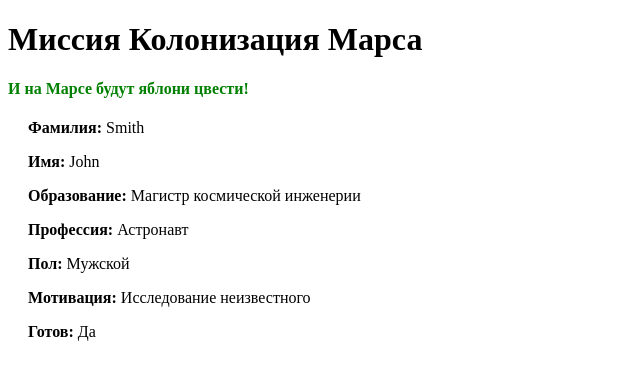
After one commit to Mishgite/Mars, a Flask app: page /answer in a window 1280 px wide. The commit adds this page. Shown: the top 380 px of the page, without its empty margins (0-640 px from the left). Run offline with Flask 3, Linux system fonts and the light colour scheme; some libraries are stand-ins or nearby versions.

Commit message:
Автоматический ответ

```diff
--- a/main.py
+++ b/main.py
@@ -477,5 +477,33 @@ def list_prof(list):
     return render_template('base.html', index='колонист', list=list, spisok=spisok)
 
 
+@app.route('/answer')
+def answer():
+    user_data = {
+        'surname': 'Smith',
+        'name': 'John',
+        'education': 'Магистр космической инженерии',
+        'profession': 'Астронавт',
+        'sex': 'Мужской',
+        'motivation': 'Исследование неизвестного',
+        'ready': 'Да'
+    }
+    return render_template('auto_answer.html', **user_data)
+
+
+@app.route('/auto_answer')
+def auto_answer():
+    user_data = {
+        'surname': 'Doe',
+        'name': 'Jane',
+        'education': ' Доктор философии в области астробиологии',
+        'profession': 'Астрофизик',
+        'sex': 'Женский',
+        'motivation': 'Освоение космоса и научные исследования',
+        'ready': 'Да'
+    }
+    return render_template('auto_answer.html', **user_data)
+
+
 if __name__ == '__main__':
     app.run(port=8080, host='127.0.0.1')
--- /dev/null
+++ b/static/css/styles.css
@@ -0,0 +1,6 @@
+h4{
+    color: #008000;
+}
+p{
+    padding-left: 20px;
+}
--- /dev/null
+++ b/templates/auto_answer.html
@@ -0,0 +1,12 @@
+{% extends "base.html" %}
+{% block content %}
+<div class="container">
+    <p><strong>Фамилия:</strong> {{ surname }}</p>
+    <p><strong>Имя:</strong> {{ name }}</p>
+    <p><strong>Образование:</strong> {{ education }}</p>
+    <p><strong>Профессия:</strong> {{ profession }}</p>
+    <p><strong>Пол:</strong> {{ sex }}</p>
+    <p><strong>Мотивация:</strong> {{ motivation }}</p>
+    <p><strong>Готов:</strong> {{ ready }}</p>
+</div>
+{% endblock %}
--- a/templates/base.html
+++ b/templates/base.html
@@ -3,12 +3,14 @@
 <head>
     <meta charset="utf-8">
     <meta name="viewport" content="width=device-width, initial-scale=1, shrink-to-fit=no">
-    <link rel="stylesheet" crossorigin="anonymous">
+    <link rel="stylesheet" type="text/css" href='/static/css/styles.css' />
     <title>{{ index }}</title>
 </head>
 <body>
     <h1>Миссия Колонизация Марса</h1>
     <h4>И на Марсе будут яблони цвести!</h4>
+    <main role="main" class="container">
+    {% block content %}{% endblock %}
     {% if 'инженер' in porf %}
         <img src="\static\img\ingen.png" alt="здесь должна была быть картинка, но не нашлась">
     {% elif 'строитель' in porf %}
```
